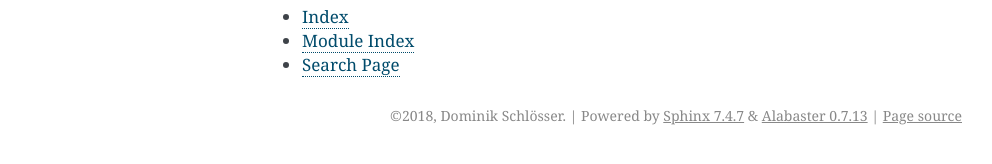
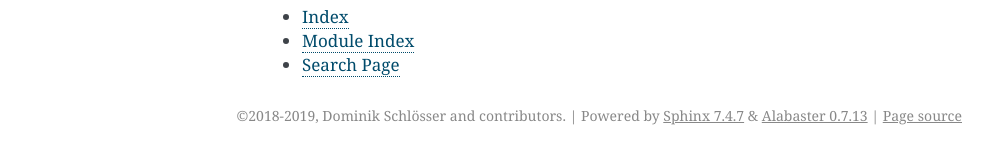
Before and after one commit to domschl/python-fhem, a Sphinx documentation site: the page built from doc/index.rst, in a window 1280 px wide. Shown: the part 567-731 px from the top of the page, without its empty margins (148-1140 px from the left). Built offline with Sphinx 7.4.7, drawn with Linux system fonts in a browser that asks for light colours.

Commit message:
update v 0.6.2

```diff
--- a/doc/conf.py
+++ b/doc/conf.py
@@ -20,13 +20,13 @@
 # -- Project information -----------------------------------------------------
 
 project = 'fhem'
-copyright = '2018, Dominik Schlösser'
+copyright = '2018-2019, Dominik Schlösser and contributors'
 author = 'Dominik Schlösser'
 
 # The short X.Y version
 version = ''
 # The full version, including alpha/beta/rc tags
-release = '0.6.0'
+release = '0.6.2'
 
 
 # -- General configuration ---------------------------------------------------
```
Also changed, not shown: 15 other files.
